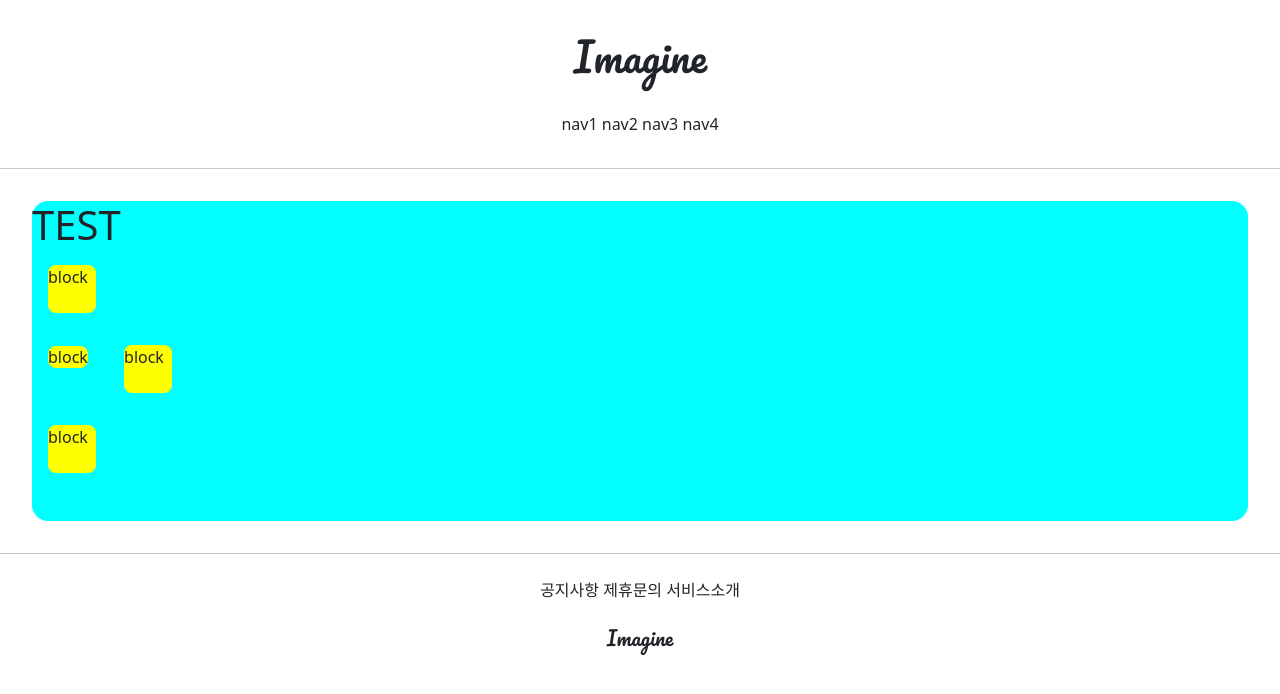
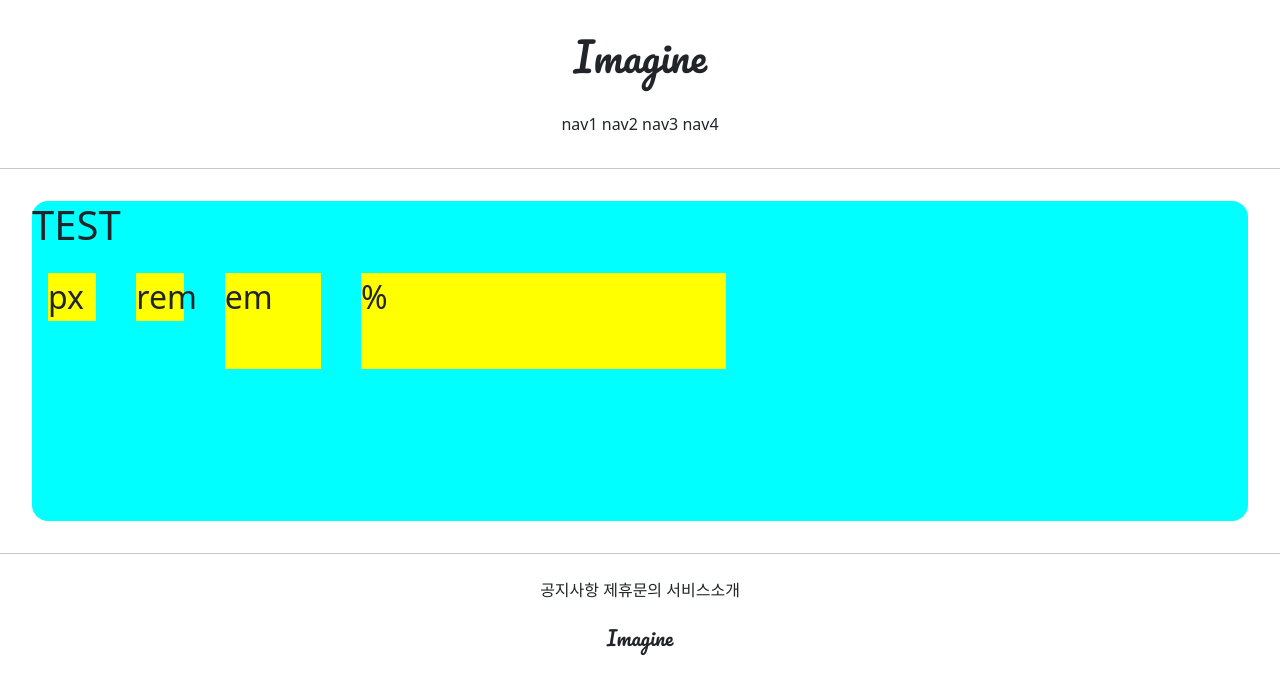
Before and after one commit to limajin/Django_pinterest, a Django app: page /accounts/hello_world/ in a window 1280 px wide. Shown: the top 694 px of the page. Run offline with Django 3.2, Linux system fonts and the light colour scheme; parts of the project's set-up code (start-up, migrations or seed data) failed here and were passed over.

Commit message:
7/8 commit 1

```diff
--- a/accountapp/templates/accountapp/hello_world.html
+++ b/accountapp/templates/accountapp/hello_world.html
@@ -9,20 +9,19 @@
             margin: 1rem;
             height: 48px;
             width: 48px;
-            border-radius: .5rem;
+            display: inline-block
         }
 
     </style>
 
-    <div style ="height : 20rem; background-color:aqua; margin: 2rem; border-radius: 1rem;">
+    <div style = "height : 20rem; background-color:aqua;
+     margin: 2rem; border-radius: 1rem; font-size: 2rem;">
         <h1>TEST</h1>
 
-    <div class="testing" style ="display: block">block</div>
-    <div class="testing" style ="display: inline">block</div>
-    <div class="testing" style ="display: inline-block">block</div>
-    <div class="testing" style ="display: none">block</div>
-    <div class="testing">block</div>
-
+    <div class="testing" style ="height:48px; width :48px; ">px</div>
+    <div class="testing" style ="height:3rem; width :3rem; ">rem</div>
+    <div class="testing" style ="height:3em; width :3em; ">em</div>
+    <div class="testing" style ="height:30%; width :30%; ">%</div>
 
 
     </div>
```
